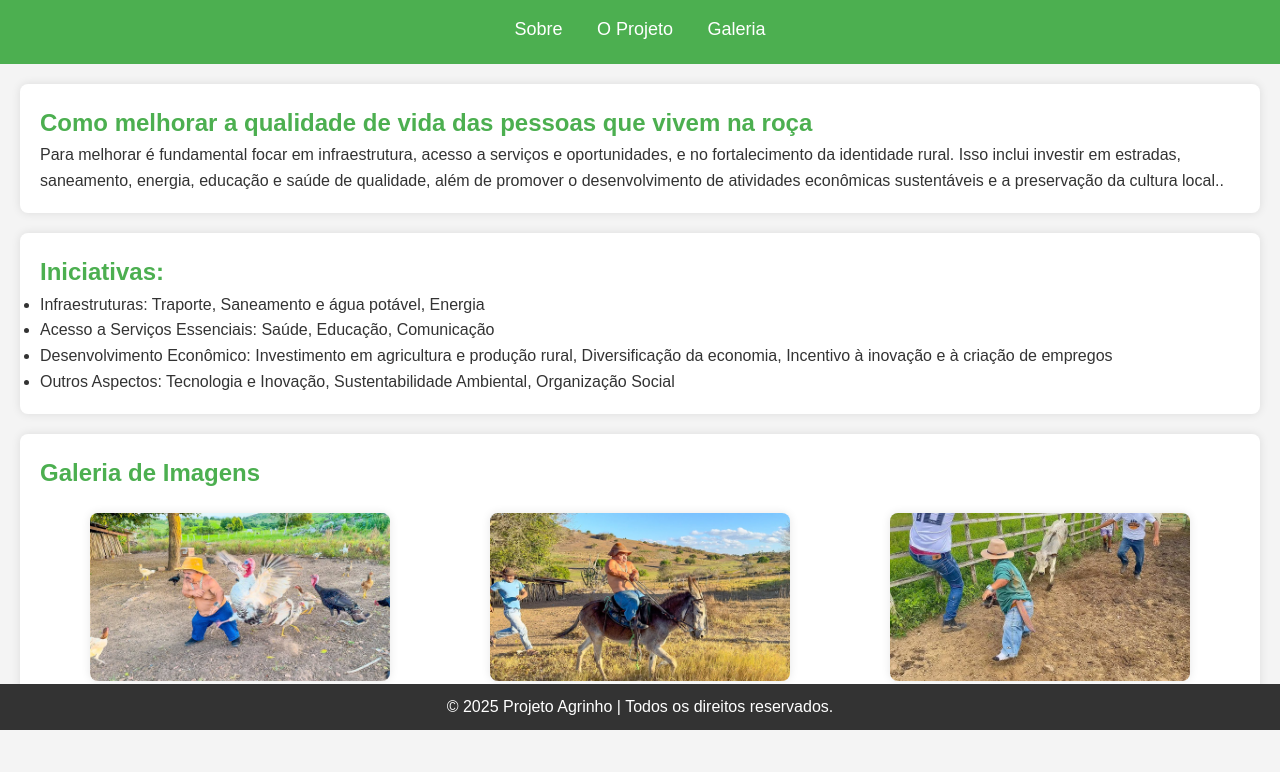
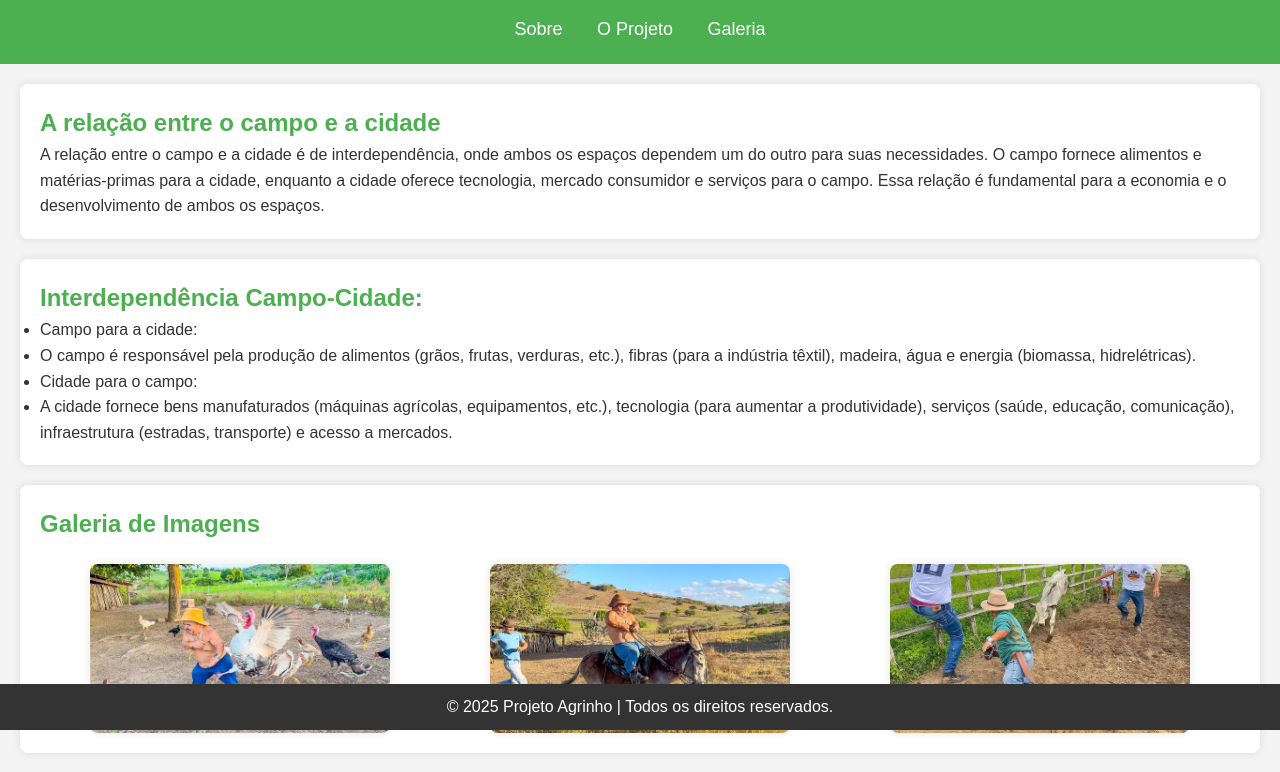
Before and after one commit to ismael130308/projeto-agrinho2025, a plain HTML site: page projeto-agrinho2025-main/projeto grinho/index.html in a window 1280 px wide. Shown: the part 70-842 px from the top of the page. Before the commit the page ends 800 px from the top, so only its background shows below. Drawn offline with Linux system fonts and the light colour scheme.

Commit message:
18/06/25

```diff
--- a/projeto-agrinho2025-main/projeto grinho/index.html
+++ b/projeto-agrinho2025-main/projeto grinho/index.html
@@ -22,23 +22,20 @@
     </header>
 
     <section id="sobre">
-        <h1>Como melhorar a qualidade de vida das pessoas que vivem na roça</h1>
+        <h1>A relação entre o campo e a cidade</h1>
         <p>
-            Para melhorar é fundamental focar em infraestrutura, acesso a serviços e oportunidades, e no fortalecimento da
-             identidade rural. Isso inclui investir em estradas, saneamento, energia, educação e saúde de qualidade, além
-              de promover o desenvolvimento de atividades econômicas sustentáveis e a preservação da cultura local..
+            A relação entre o campo e a cidade é de interdependência, onde ambos os espaços dependem um do outro para suas necessidades. O campo fornece alimentos e matérias-primas para a cidade, enquanto a cidade oferece tecnologia, mercado consumidor e serviços para o campo. Essa relação é fundamental para a economia e o desenvolvimento de ambos os espaços.
         </p>
     </section>
 
     <section id="projeto">
-        <h2>Iniciativas:</h2>
+        <h2>Interdependência Campo-Cidade:</h2>
         <p>
             <ul>
-                <li>Infraestruturas: Traporte, Saneamento e água potável, Energia</li>
-                <li>Acesso a Serviços Essenciais: Saúde, Educação, Comunicação</li>
-                <li>Desenvolvimento Econômico: Investimento em agricultura e produção rural, Diversificação da economia,
-                    Incentivo à inovação e à criação de empregos</li>
-                <li>Outros Aspectos: Tecnologia e Inovação, Sustentabilidade Ambiental, Organização Social</li>
+                <li>Campo para a cidade:</li>
+                <li>O campo é responsável pela produção de alimentos (grãos, frutas, verduras, etc.), fibras (para a indústria têxtil), madeira, água e energia (biomassa, hidrelétricas).</li>
+                <li>Cidade para o campo:</li>
+                <li>A cidade fornece bens manufaturados (máquinas agrícolas, equipamentos, etc.), tecnologia (para aumentar a produtividade), serviços (saúde, educação, comunicação), infraestrutura (estradas, transporte) e acesso a mercados. </li>
             </ul>
         </p>
     </section>
```
